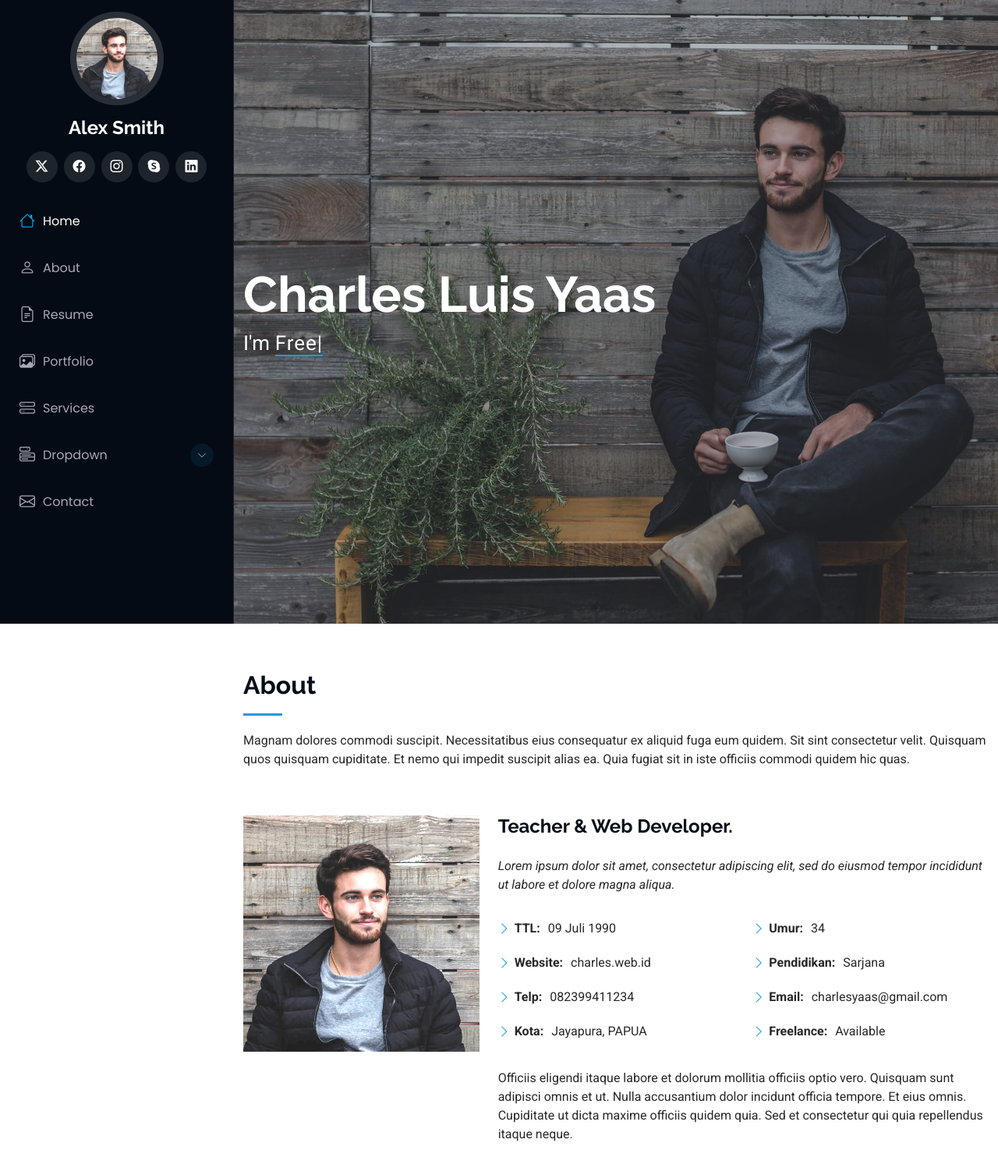
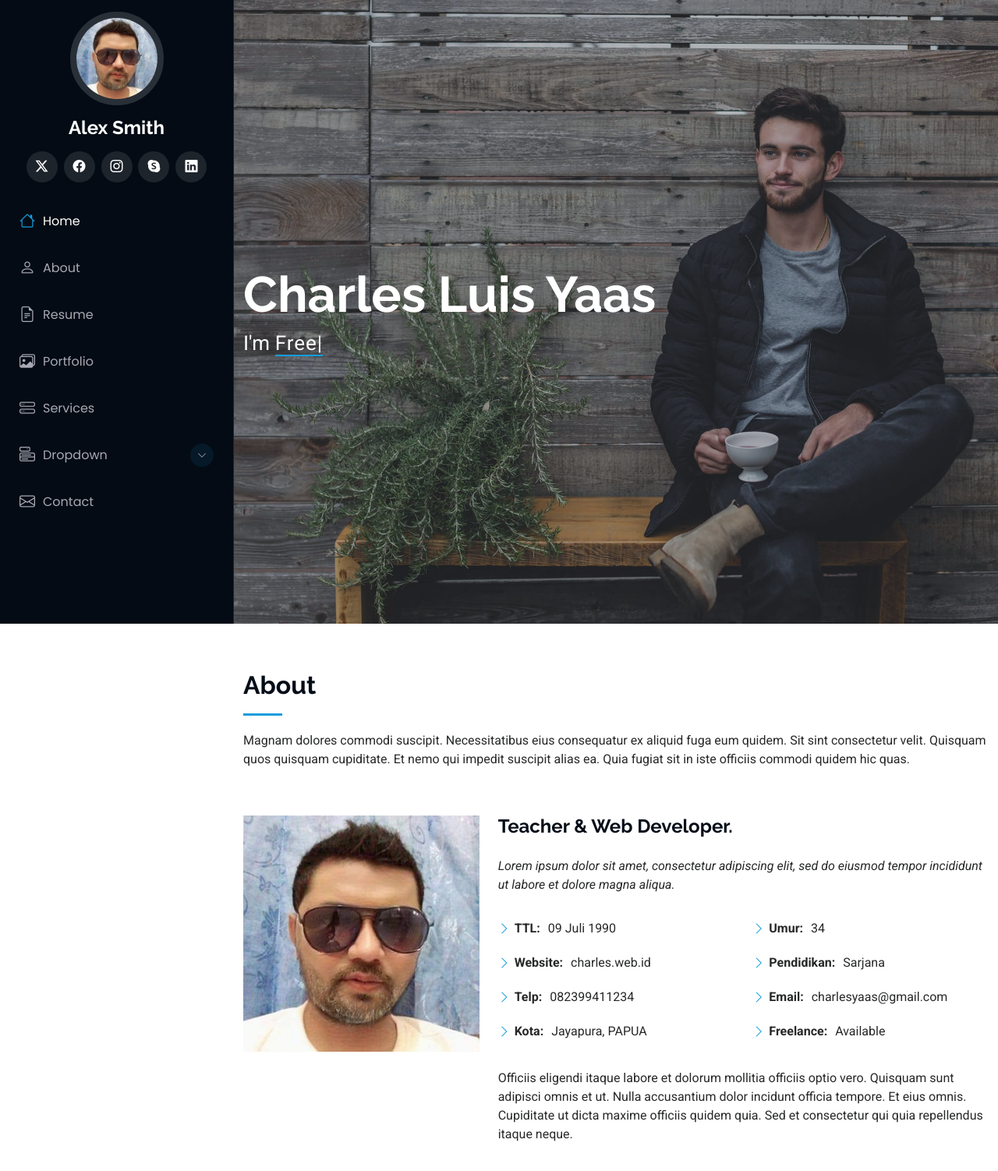
Before and after one commit to charlesyaas/charles.web.id, a plain HTML site: page index.html in a window 1280 px wide. Shown: the top 1502 px of the page at 78% size. Drawn offline with Linux system fonts and the light colour scheme.

Commit message:
add photo

```diff
--- a/index.html
+++ b/index.html
@@ -42,7 +42,7 @@
     <i class="header-toggle d-xl-none bi bi-list"></i>
 
     <div class="profile-img">
-      <img src="assets/img/my-profile-img.jpg" alt="" class="img-fluid rounded-circle">
+      <img src="assets/img/charles.jpeg" alt="" class="img-fluid rounded-circle">
     </div>
 
     <a href="index.html" class="logo d-flex align-items-center justify-content-center">
@@ -116,7 +116,7 @@
 
         <div class="row gy-4 justify-content-center">
           <div class="col-lg-4">
-            <img src="assets/img/my-profile-img.jpg" class="img-fluid" alt="">
+            <img src="assets/img/charles.jpeg" class="img-fluid" alt="">
           </div>
           <div class="col-lg-8 content">
             <h2>Teacher &amp; Web Developer.</h2>
```
Also changed, not shown: assets/img/charles.jpeg (added).
